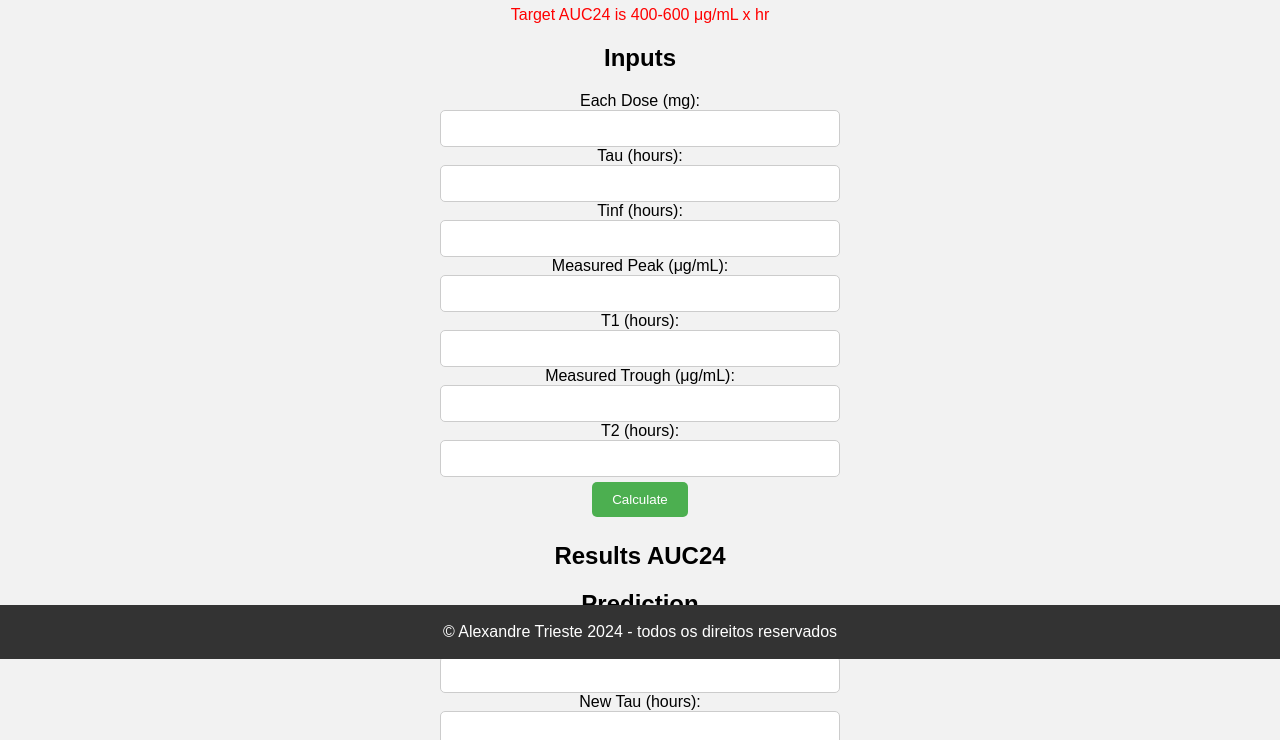
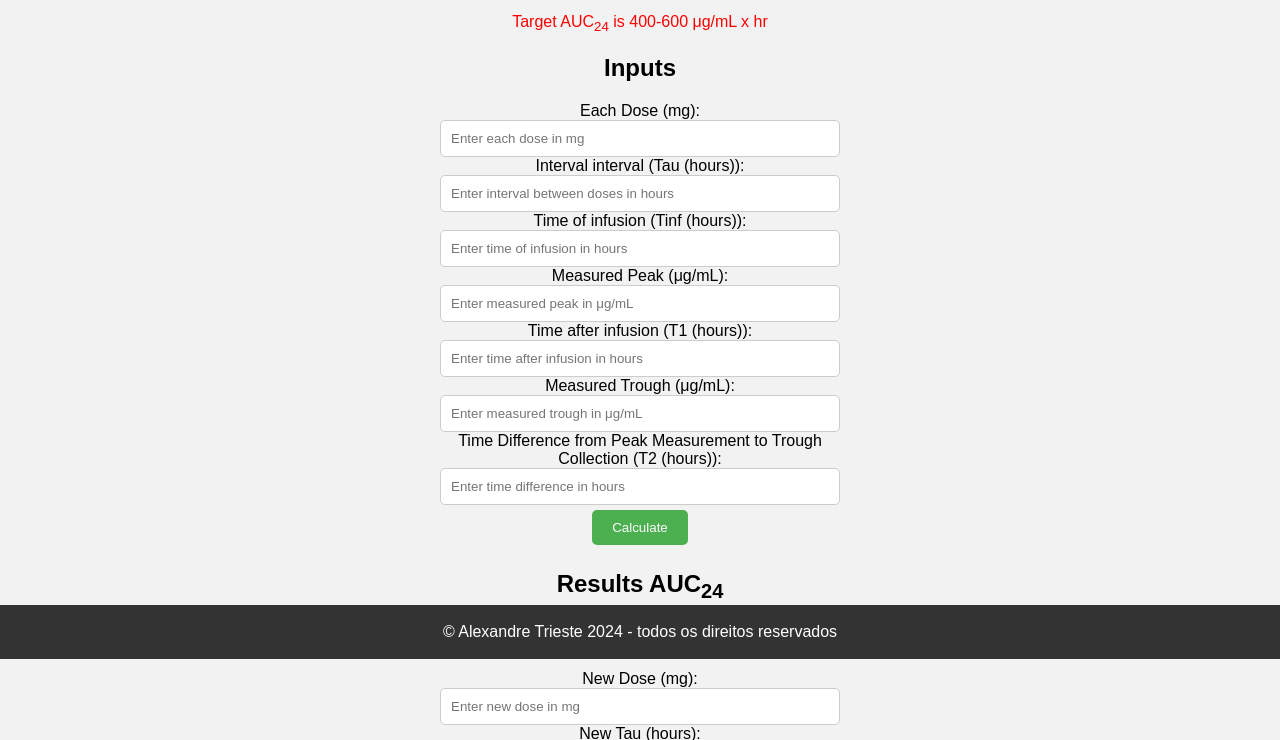
Before and after one commit to alexandretrieste/vancomycinauc24, a plain HTML site: page index.html in a window 1280 px wide. Shown: the part 141-881 px from the top of the page. Drawn offline with Linux system fonts and the light colour scheme.

Commit message:
Fix: Resolving some code and formatting issues index.html

```diff
--- a/index.html
+++ b/index.html
@@ -8,41 +8,41 @@
 </head>
 <body>
     <div class="container">
-        <h1>Vancomycin AUC24 Calculator</h1>
+        <h1>Vancomycin AUC<sub>24</sub> Calculator</h1>
         <p>The critical assumption of these calculations is that the patient has achieved Vancomycin steady-state</p>
-        <p><span style="color:red;">Target AUC24 is 400-600 μg/mL x hr</span></p>
+        <p><span style="color:red;">Target AUC<sub>24</sub> is 400-600 μg/mL x hr</span></p>
         <div id="inputs">
-            <h2>Inputs</h2>
-            <label for="dose">Each Dose (mg): </label>
-            <input type="number" id="dose" name="dose"><br>
-            <label for="tau">Tau (hours): </label>
-            <input type="number" id="tau" name="tau"><br>
-            <label for="tinf">Tinf (hours): </label>
-            <input type="number" id="tinf" name="tinf"><br>
-            <label for="peak">Measured Peak (μg/mL): </label>
-            <input type="number" id="peak" name="peak"><br>
-            <label for="t1">T1 (hours): </label>
-            <input type="number" id="t1" name="t1"><br>
-            <label for="trough">Measured Trough (μg/mL): </label>
-            <input type="number" id="trough" name="trough"><br>
-            <label for="t2">T2 (hours): </label>
-            <input type="number" id="t2" name="t2"><br>
-            <button onclick="calculate()">Calculate</button>
+            <h2 id="inputsHeader">Inputs</h2>
+            <label for="dose" id="eachDoseLabel">Each Dose (mg): </label>
+            <input type="number" id="dose" name="dose" placeholder="Enter each dose in mg"><br>
+            <label for="tau" id="intervalLabel">Interval interval (Tau (hours)): </label>
+            <input type="number" id="tau" name="tau" placeholder="Enter interval between doses in hours"><br>
+            <label for="tinf" id="infusionTimeLabel">Time of infusion (Tinf (hours)): </label>
+            <input type="number" id="tinf" name="tinf" placeholder="Enter time of infusion in hours"><br>
+            <label for="peak" id="peakLabel">Measured Peak (μg/mL): </label>
+            <input type="number" id="peak" name="peak" placeholder="Enter measured peak in μg/mL"><br>
+            <label for="t1" id="timeAfterLabel">Time after infusion (T1 (hours)): </label>
+            <input type="number" id="t1" name="t1" placeholder="Enter time after infusion in hours"><br>
+            <label for="trough" id="troughLabel">Measured Trough (μg/mL): </label>
+            <input type="number" id="trough" name="trough" placeholder="Enter measured trough in μg/mL"><br>
+            <label for="t2" id="timeDifferenceLabel">Time Difference from Peak Measurement to Trough Collection (T2 (hours)): </label>
+            <input type="number" id="t2" name="t2" placeholder="Enter time difference in hours"><br>
+            <button onclick="calculate()" id="calculateButton">Calculate</button>
         </div>
         <div id="results">
-            <h2>Results AUC24</h2>
+            <h2 id="resultsHeader">Results AUC<sub>24</sub></h2>
             <p id="auc24"></p>
             <p id="warning" style="color:red; display:none;"></p>
         </div>
         <div id="predictionResults">
-            <h2>Prediction</h2>
-            <label for="newDose">New Dose (mg): </label>
-            <input type="number" id="newDose" name="newDose"><br>
-            <label for="newTau">New Tau (hours): </label>
-            <input type="number" id="newTau" name="newTau"><br>
-            <label for="newTinf">New Tinf (hours): </label>
-            <input type="number" id="newTinf" name="newTinf"><br>
-            <button onclick="predict()">Calculate Prediction</button><br>
+            <h2 id="predictionHeader">Prediction</h2>
+            <label for="newDose" id="newDoseLabel">New Dose (mg): </label>
+            <input type="number" id="newDose" name="newDose" placeholder="Enter new dose in mg"><br>
+            <label for="newTau" id="newIntervalLabel">New Tau (hours): </label>
+            <input type="number" id="newTau" name="newTau" placeholder="Enter new interval between doses in hours"><br>
+            <label for="newTinf" id="newInfusionTimeLabel">New Tinf (hours): </label>
+            <input type="number" id="newTinf" name="newTinf" placeholder="Enter new time of infusion in hours"><br>
+            <button onclick="predict()" id="calculatePredictionButton">Calculate Prediction</button><br>
             <p id="predictedAUC24"></p>
             <p id="predictedPeak"></p>
             <p id="predictedTrough"></p>
```
